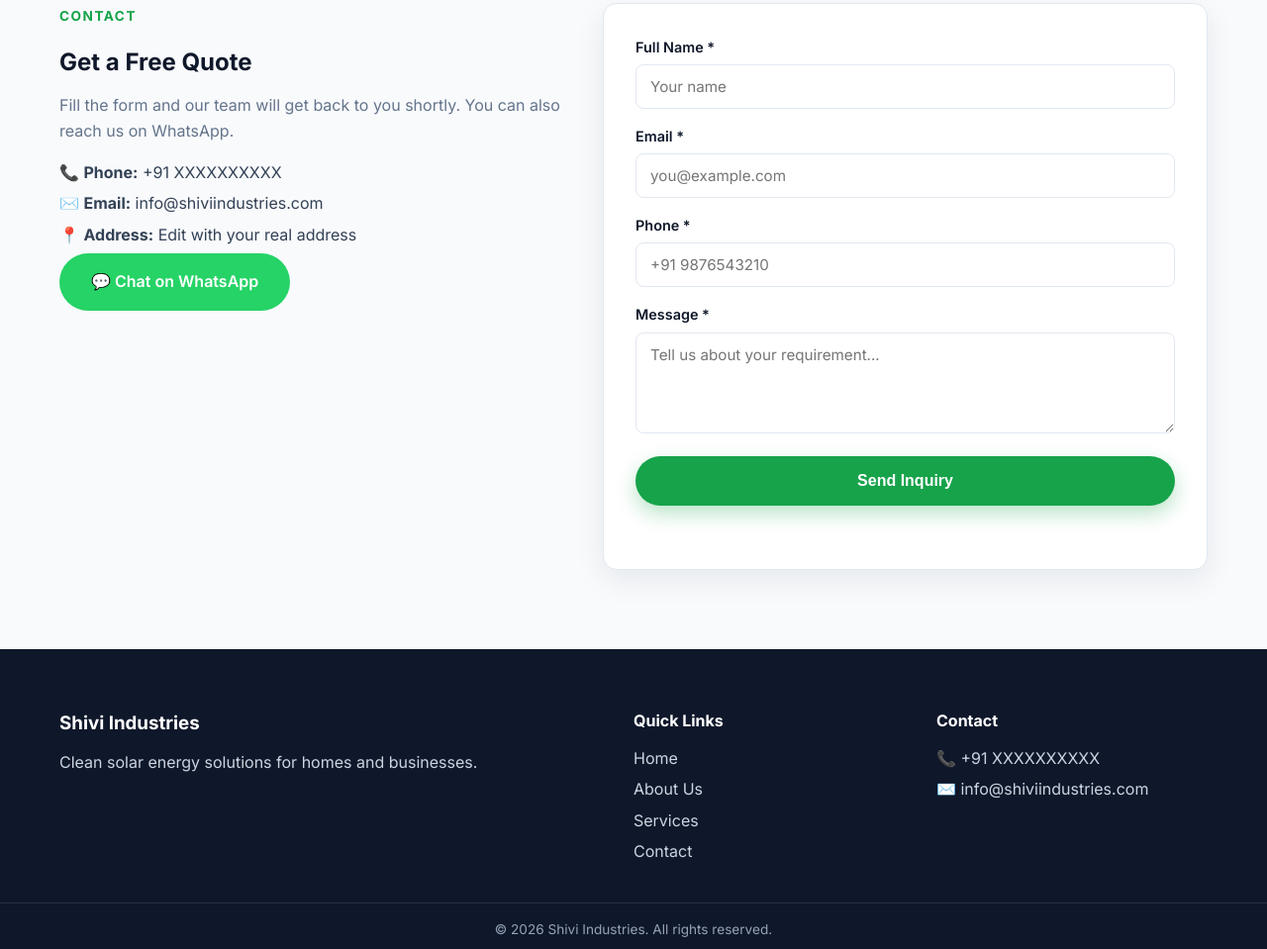
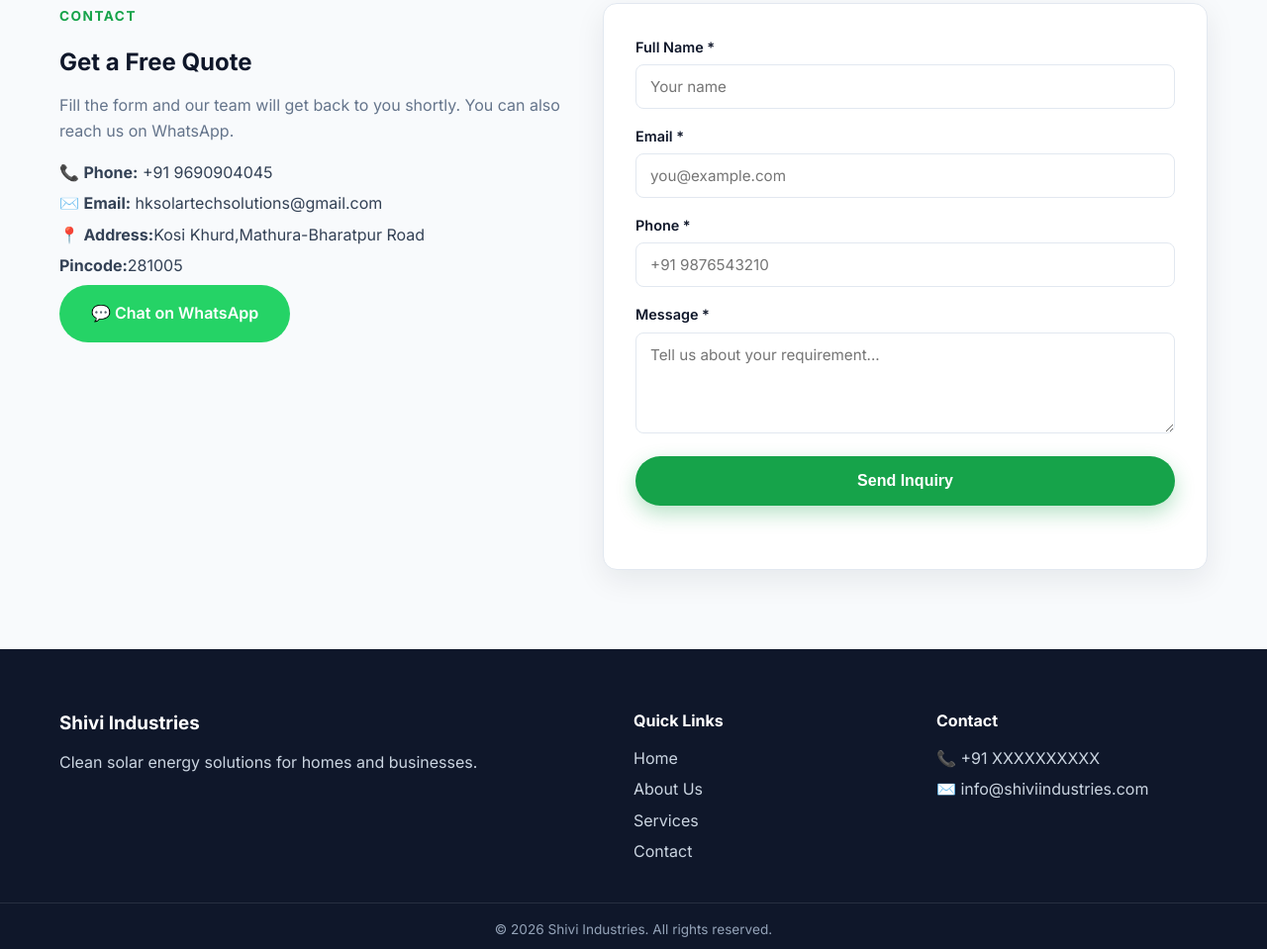
Before and after one commit to bhaskarkuntal85/hk-solartech-solutions, a website: page public/index.html in a window 1280 px wide. Shown: the part 2676-3635 px from the top of the page at 99% size. Drawn offline with Linux system fonts and the light colour scheme; no server answers.

```diff
--- a/public/index.html
+++ b/public/index.html
@@ -168,9 +168,10 @@
         <h2>Get a Free Quote</h2>
         <p>Fill the form and our team will get back to you shortly. You can also reach us on WhatsApp.</p>
         <div class="contact-details">
-          <p>📞 <strong>Phone:</strong> +91 XXXXXXXXXX</p>
-          <p>✉️ <strong>Email:</strong> info@shiviindustries.com</p>
-          <p>📍 <strong>Address:</strong> Edit with your real address</p>
+          <p>📞 <strong>Phone:</strong> +91 9690904045</p>
+          <p>✉️ <strong>Email:</strong> hksolartechsolutions@gmail.com</p>
+          <p>📍 <strong>Address:</strong>Kosi Khurd,Mathura-Bharatpur Road </p>
+          <p><strong>Pincode:</strong>281005</p>
         </div>
         <a id="waContactBtn" class="btn btn-whatsapp btn-lg" target="_blank" rel="noopener">💬 Chat on WhatsApp</a>
       </div>
```
